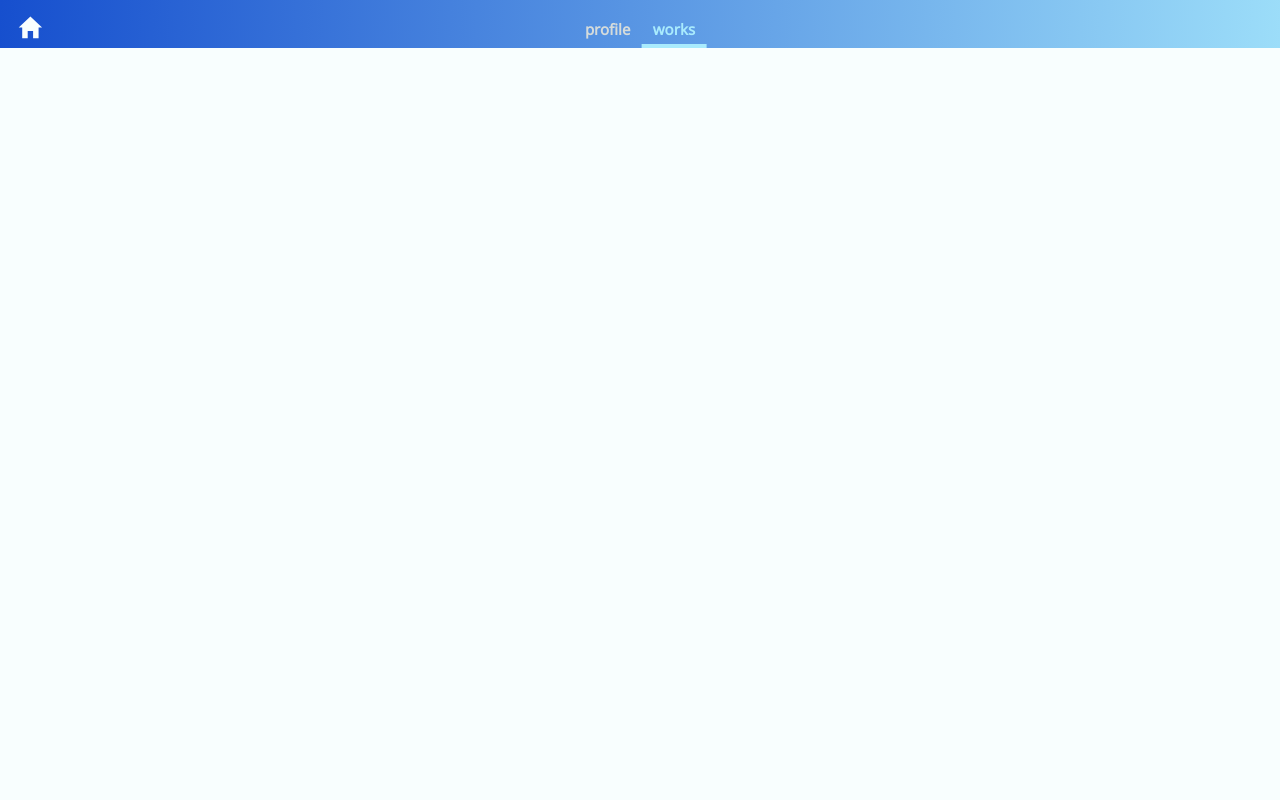
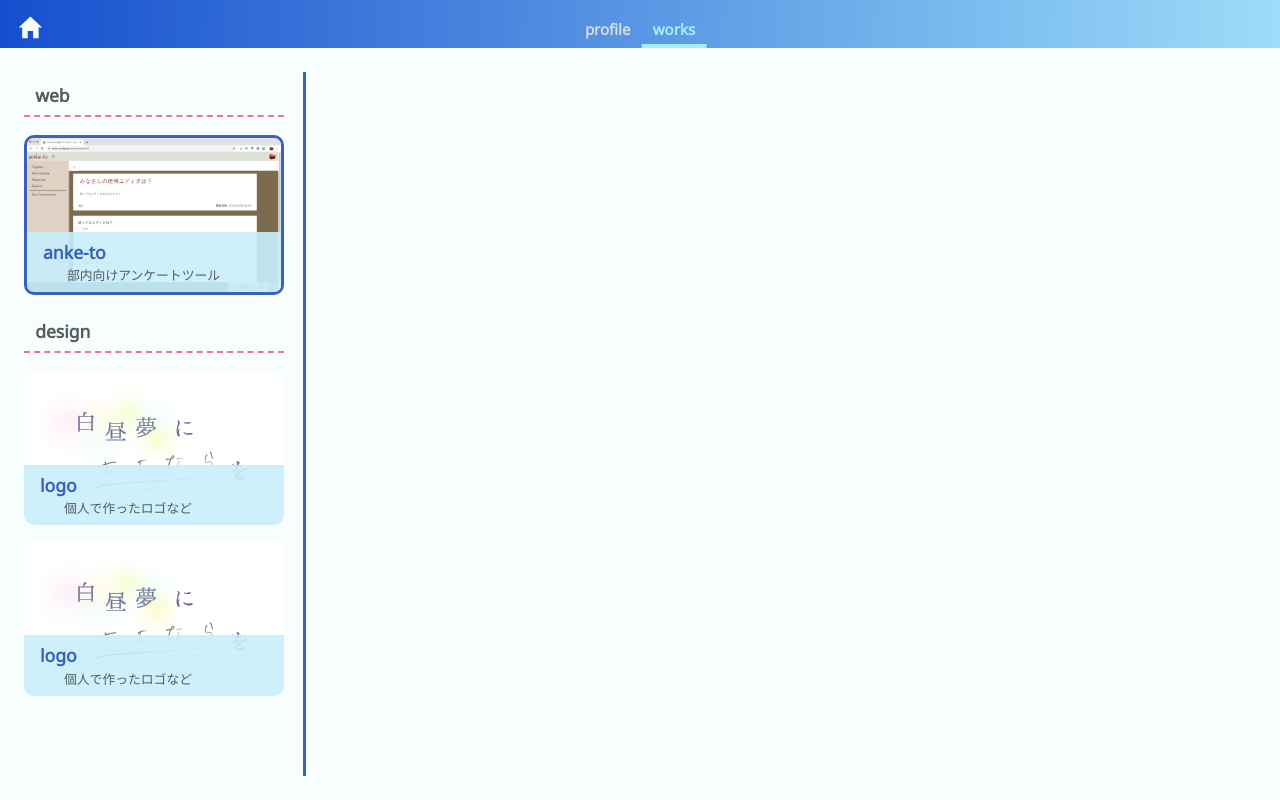
Before and after one commit to yto60/portfolio, a Nuxt app: page /works/0 in a window 1280 px wide. Before the commit this address had no page. Built offline with nearby package versions, Linux system fonts and the light colour scheme.

Commit message:
workslist

```diff
--- /dev/null
+++ b/components/WorkCard.vue
@@ -0,0 +1,75 @@
+<template lang="pug">
+  nuxt-link(:to="`/works/${work.id}`" :class="{ 'is-selected': isSelected }").work-card.is-clickable
+    img(:src="`/img/${work.cardImage}`").image
+    div.card-footer
+      div.name
+        | {{ work.name }}
+      div.summary
+        | {{ work.summary }}
+
+</template>
+
+<script lang="ts">
+import { Vue, Component, Prop } from 'vue-property-decorator'
+import { Product } from '@/utils/data.d'
+
+@Component({
+  components: {}
+})
+export default class WorkCard extends Vue {
+  @Prop({
+    type: Object,
+    required: true
+  })
+  readonly work!: Product
+
+  get isSelected() {
+    return this.work.id === Number(this.$route.params.id)
+  }
+}
+</script>
+
+<style lang="scss" scoped>
+.work-card {
+  margin-bottom: 1rem;
+  border-radius: 10px;
+  overflow: hidden;
+  display: flex;
+  position: relative;
+  color: $base-black;
+  font-weight: normal;
+  &:hover {
+    box-shadow: $base-lightgray 5px 5px 10px;
+  }
+  &.is-selected {
+    border: 3px solid $main-blue;
+    box-sizing: border-box;
+  }
+}
+.image,
+.card-footer {
+  width: 100%;
+}
+.image {
+  z-index: 0;
+}
+.card-footer {
+  z-index: 1;
+  left: 0;
+  bottom: 0;
+  position: absolute;
+  padding: 0.5rem 1rem;
+  box-sizing: border-box; // paddingも含める
+  background-color: rgba(200, 239, 251, 0.9);
+  .name {
+    font-weight: bold;
+    font-size: 1.1rem;
+    color: $main-blue;
+  }
+  .summary {
+    margin-top: 0.1rem;
+    margin-left: 1.5rem;
+    font-size: 0.8rem;
+  }
+}
+</style>
--- /dev/null
+++ b/components/WorksList.vue
@@ -0,0 +1,66 @@
+<template lang="pug">
+  div.works-list(:class="$store.getters.getViewTypeClass")
+    div(v-for="category in workCategories").wrapper
+      h3 {{ category }}
+      WorkCard(v-for="(work, index) in categorizedWorks[category]" :key="index" :work="work").work-card
+</template>
+
+<script lang="ts">
+import { Vue, Component, Prop } from 'vue-property-decorator'
+import { works, workCategories, categorizedWorks } from '@/utils/data'
+import WorkCard from '@/components/WorkCard.vue'
+
+@Component({
+  components: {
+    WorkCard
+  }
+})
+export default class WorksList extends Vue {
+  @Prop({
+    type: Number
+  })
+  readonly selectedIndex: number | undefined
+
+  get works() {
+    return works
+  }
+
+  get workCategories() {
+    return workCategories
+  }
+
+  get categorizedWorks() {
+    return categorizedWorks
+  }
+}
+</script>
+
+<style lang="scss" scoped>
+.works-list {
+  padding-top: 0.2rem;
+  height: 100%;
+  &.is-mobile {
+    margin: auto;
+    width: 95%;
+  }
+  &.is-desktop {
+    overflow-y: auto;
+    width: 40%;
+    min-width: 260px;
+    padding-right: 1rem;
+  }
+}
+.wrapper {
+  width: 100%;
+  h3,
+  .work-card {
+    width: 100%;
+  }
+  h3 {
+    margin-top: 0;
+    padding: 0.5rem 0.7rem;
+    border-bottom: 2px dashed $point-red;
+    box-sizing: border-box;
+  }
+}
+</style>
--- /dev/null
+++ b/pages/works/_id.vue
@@ -0,0 +1,44 @@
+<template lang="pug">
+  div.works-id
+    div.works-list-wrapper
+      WorksList(:selectedIndex="id" v-if="$store.state.viewType === 'desktop'")
+    //- div.work-details
+      //- img()
+      h4
+        | {{ work.name }}
+      div.description(v-html="work.description")
+
+</template>
+
+<script lang="ts">
+import { Vue, Component } from 'vue-property-decorator'
+import { works } from '@/utils/data'
+import WorksList from '@/components/WorksList.vue'
+
+@Component({
+  components: {
+    WorksList
+  },
+  validate({ params }) {
+    return /^\d+$/.test(params.id) && Number(params.id) < works.length
+  }
+})
+export default class WorksId extends Vue {
+  get id(): number {
+    return Number(this.$route.params.id)
+  }
+
+  get work() {
+    return works[this.id]
+  }
+}
+</script>
+
+<style lang="scss" scoped>
+.works-list-wrapper {
+  height: 100%;
+  width: min-content;
+  padding-right: 0.2rem;
+  border-right: 3px solid $main-blue;
+}
+</style>
--- a/pages/works/index.vue
+++ b/pages/works/index.vue
@@ -1,15 +1,24 @@
 <template lang="pug">
   div#works
-
+    WorksList
 </template>
 
 <script lang="ts">
 import { Vue, Component } from 'vue-property-decorator'
+import WorksList from '@/components/WorksList.vue'
 
 @Component({
-  components: {}
+  components: {
+    WorksList
+  }
 })
-export default class WorksIndex extends Vue {}
+export default class WorksIndex extends Vue {
+  created() {
+    if (this.$store.state.viewType === 'desktop') {
+      this.$router.push('/works/0')
+    }
+  }
+}
 </script>
 
 <style lang="scss" scoped></style>
```
